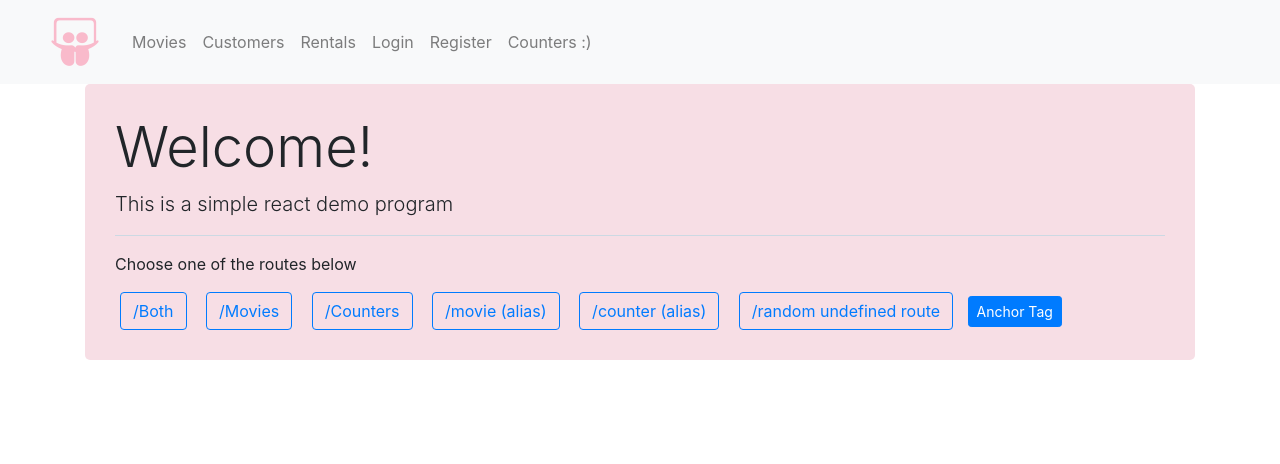
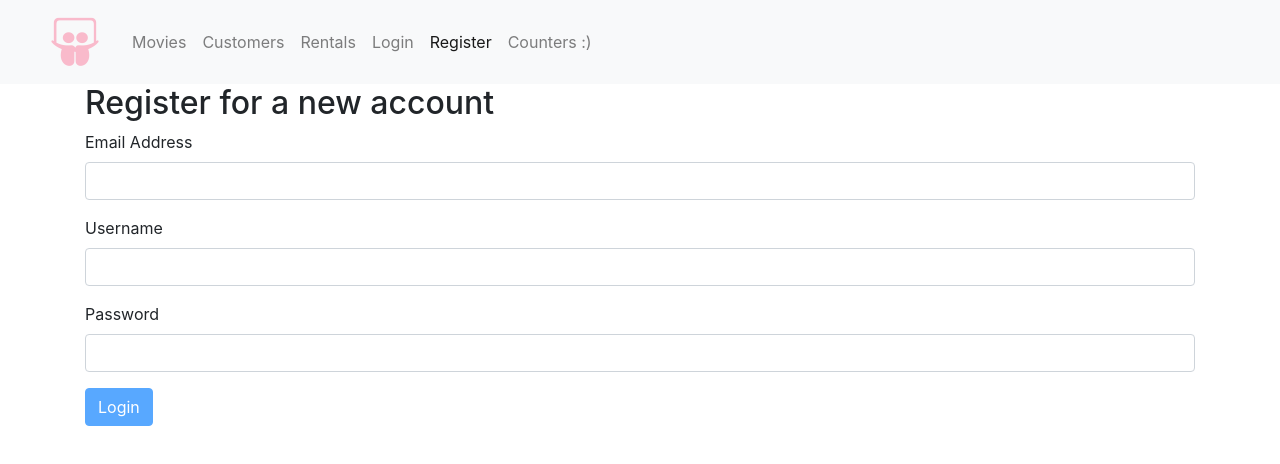
Before and after one commit to YanbinD/React-Capstone-project, a React (Create React App) app: page /register in a window 1280 px wide. Before the commit this address led to /Home. Shown: the top 464 px of the page. Built offline with nearby package versions, Linux system fonts and the light colour scheme.

Commit message:
added register form

```diff
--- a/src/App.js
+++ b/src/App.js
@@ -5,6 +5,7 @@ import NavBar from "./Components/navBar"
 import MoviesPanel from "./Components/MoviesPanel";
 import CountersPanel from "./Components/Counters_group/CountersPanel"
 import LoginForm from "./Components/LoginForm_joy"
+import RegisterForm from "./Components/RegisterForm"
 import "./App.css";
 
 
@@ -21,6 +22,7 @@ class App extends Component {
                 <Route path = "/Movies" component={MoviesPanel}/>
                 <Redirect from="/movie" to="/Movies" />
                 <Route path = "/login" component={LoginForm} />
+                <Route path = "/register" component={RegisterForm} />
                 <Route path = "/Counters" component={CountersPanel} />
                 <Redirect from="/counter" to="/Counters" />
                 <Route path = "/both" render={ () =>
--- a/src/Components/LoginForm_joy.jsx
+++ b/src/Components/LoginForm_joy.jsx
@@ -44,7 +44,7 @@ class LoginForm extends Form {
   render() {
     return (
       <div>
-        <h1>Login</h1>
+        <h2>Login</h2>
         <form onSubmit={this.handleSubmit}>
           {this.renderInput("username", "Username")}
           {this.renderInput("password", "Password", "password")}
--- a/src/Components/RegisterForm.jsx
+++ b/src/Components/RegisterForm.jsx
@@ -2,14 +2,14 @@ import React from "react";
 import Joi from "joi-browser";
 import Form from "./common/form";
 
-class LoginForm extends Component {
+class RegisterForm extends Form {
   state = {
     data: { username: "", password: "", email: "" },
     errors: {}
   };
 
   schema = {
-    password: Joi.string()
+    email: Joi.string()
       .email()
       .required()
       .label("Email Address"),
@@ -22,9 +22,39 @@ class LoginForm extends Component {
       .regex(/^(?=.*\d)(?=.*[a-z])(?=.*[A-Z]).{4,12}$/, 'password')
   };
 
+  doSubmit = () => {
+    console.log("submitted");
+  };
+
+  renderPasswordPrompt() {
+    if (!this.state.errors.password) return null;
+    const { password } = this.state.errors;
+    if (password.includes("fails to match")) {
+      return (
+        <div className="alert alert-warning" role="alert">
+          {" "}
+          Password must be at least 4 characters, no more than 8 characters, and
+          must include at least one upper case letter, one lower case letter,
+          and one numeric digit.{" "}
+        </div>
+      );
+    }
+  }
+
   render() {
-    return "ds a";
+    return (
+      <div>
+        <h2>Register for a new account</h2>
+        <form onSubmit={this.handleSubmit}>
+          {this.renderInput("email", "Email Address")}
+          {this.renderInput("username", "Username")}
+          {this.renderInput("password", "Password", "password")}
+          {this.renderPasswordPrompt()}
+          {this.renderButton("Login")}
+        </form>
+      </div>
+    );
   }
 }
 
-export default LoginForm;
+export default RegisterForm;
--- a/src/Components/navBar.jsx
+++ b/src/Components/navBar.jsx
@@ -3,21 +3,20 @@ import { Link, NavLink } from "react-router-dom";
 
 const NavBar = () => {
   return (
-    <nav className="navbar navbar-expand-lg navbar-light bg-light" id="mynavbar">
-    <Link to="/home"> <i className="fa fa-slideshare fa-3x" aria-hidden="true"></i> </Link>
-      <button
-        className="navbar-toggler"
-        type="button"
-        data-toggle="collapse"
-        data-target="#navbarNavAltMarkup"
-        aria-controls="navbarNavAltMarkup"
-        aria-expanded="false"
-        aria-label="Toggle navigation"
-      >
-        <span className="navbar-toggler-icon" />
-      </button>
-      <div className="collapse navbar-collapse" id="navbarNavAltMarkup">
-        <div className="navbar-nav">
+
+    <nav
+      className="navbar navbar-expand-lg navbar-light bg-light"
+      id="mynavbar"
+    >
+      <Link to="/home">
+        {" "}
+        <i className="fa fa-slideshare fa-3x" aria-hidden="true" />{" "}
+      </Link>
+      <button class="navbar-toggler" type="button" data-toggle="collapse" data-target="#navbarNav" aria-controls="navbarNav" aria-expanded="false" aria-label="Toggle navigation">
+    <span class="navbar-toggler-icon"></span>
+  </button>
+      <div className="collapse navbar-collapse" id="navbarNav">
+        <ul className="navbar-nav">
           <NavLink className="nav-item nav-link" to="/movies">
             Movies
           </NavLink>
@@ -36,7 +35,7 @@ const NavBar = () => {
           <NavLink className="nav-item nav-link" to="/counter">
             Counters :)
           </NavLink>
-        </div>
+        </ul>
       </div>
     </nav>
   );
```
